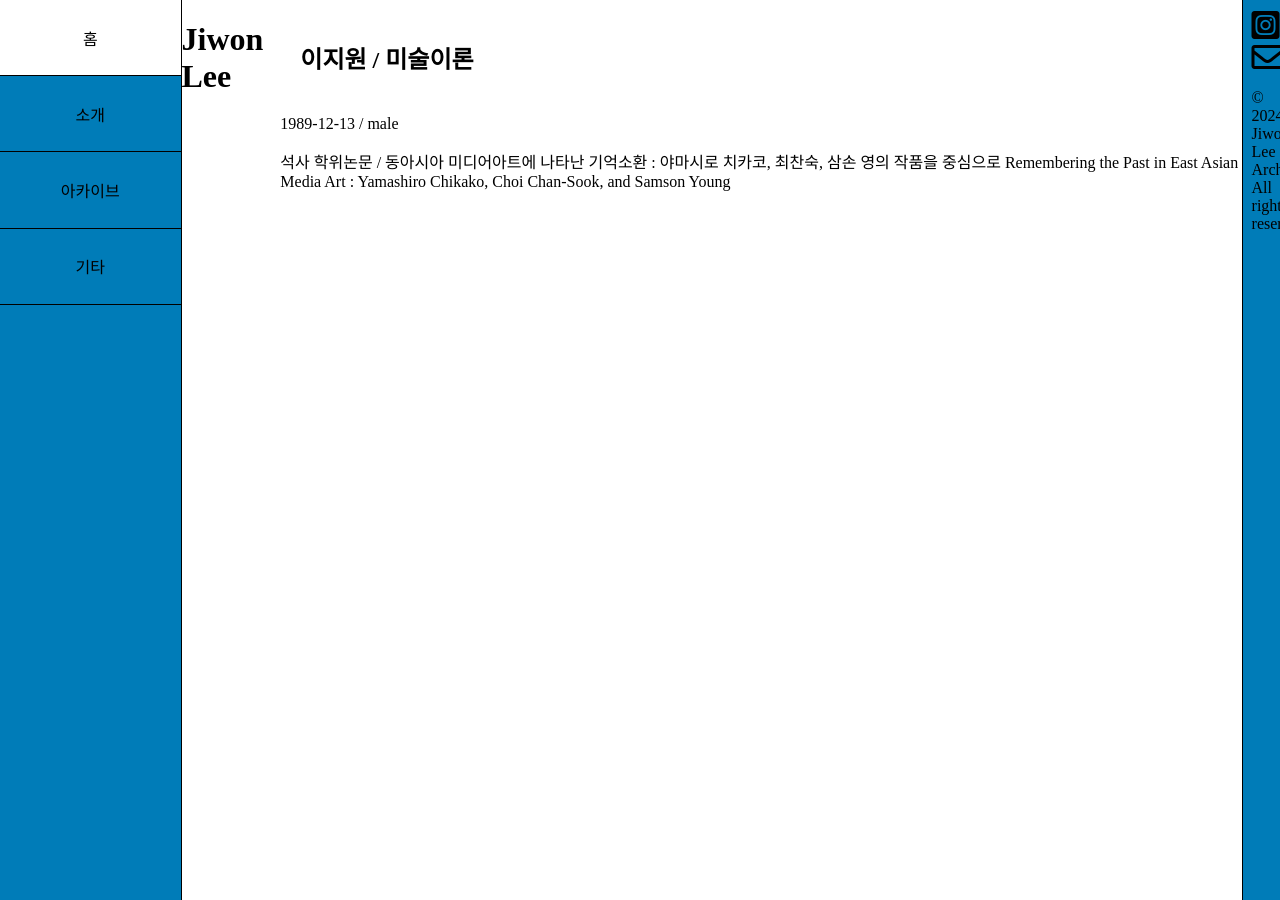
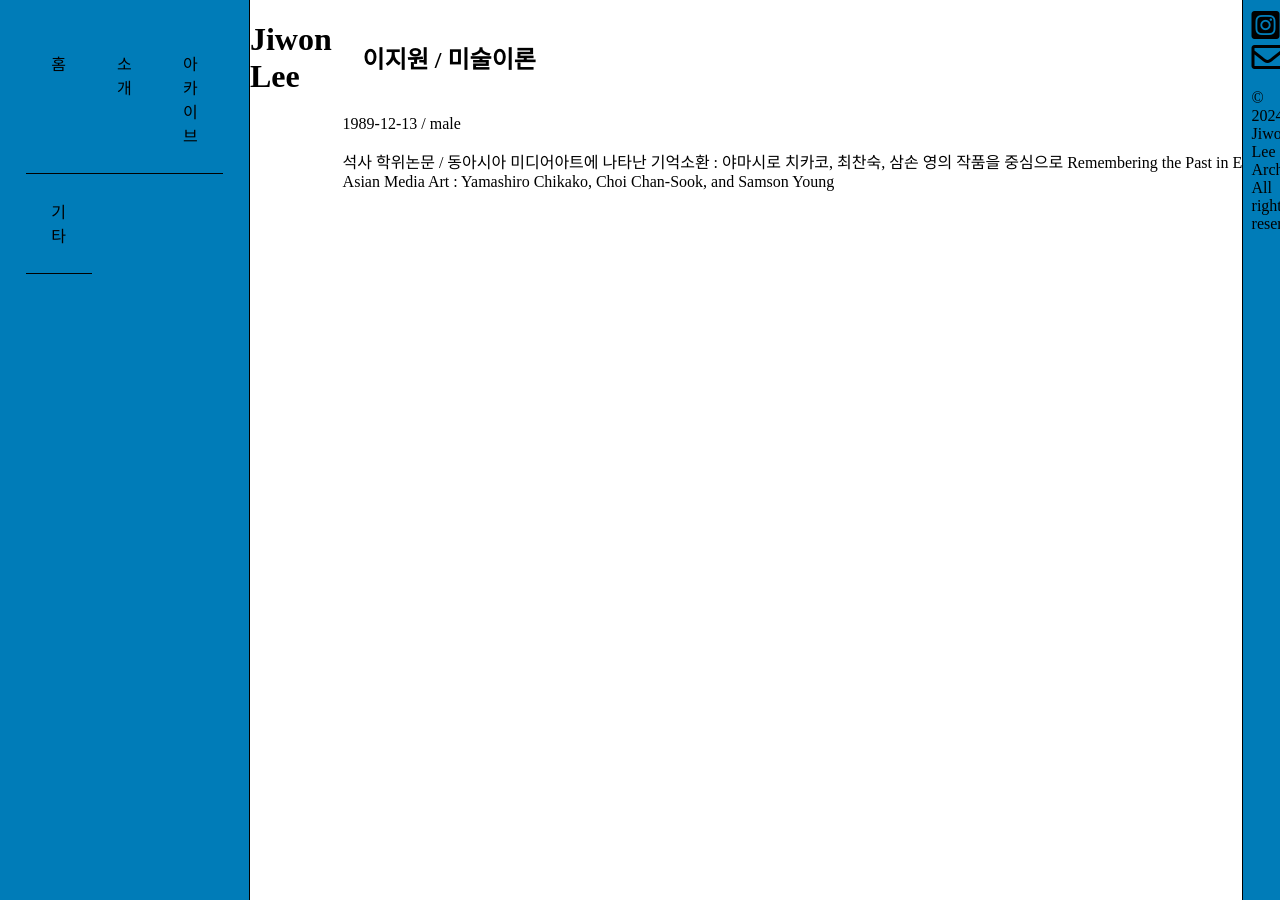
Before and after one commit to LfayeJ/archives, a Jekyll site: the page built from about.md, in a window 1280 px wide. Built offline with Jekyll 4.4.1, drawn with Linux system fonts in a browser that asks for light colours; some web fonts are replaced.

Commit message:
Update default.html

```diff
--- a/_layouts/default.html
+++ b/_layouts/default.html
@@ -8,12 +8,12 @@
 <body>
     <div class="container">
         <aside class="side-menu">
-            <ul>
-                <li class="grid-item"><a href="{{ site.baseurl }}/">홈</a></li>
-                <li class="grid-item"><a href="{{ site.baseurl }}/about">소개</a></li>
-                <li class="grid-item"><a href="{{ site.baseurl }}/archive">아카이브</a></li>
-                <li class="grid-item"><a href="{{ site.baseurl }}/etc">기타</a></li>
-            </ul>
+            <div class="grid-container">
+                <div class="grid-item"><a href="{{ site.baseurl }}/">홈</a></div>
+                <div class="grid-item"><a href="{{ site.baseurl }}/about">소개</a></div>
+                <div class="grid-item"><a href="{{ site.baseurl }}/archive">아카이브</a></div>
+                <div class="grid-item"><a href="{{ site.baseurl }}/etc">기타</a></div>
+            </div>
         </aside>
      {% include header.html %}
         <main class="main-content">
```
